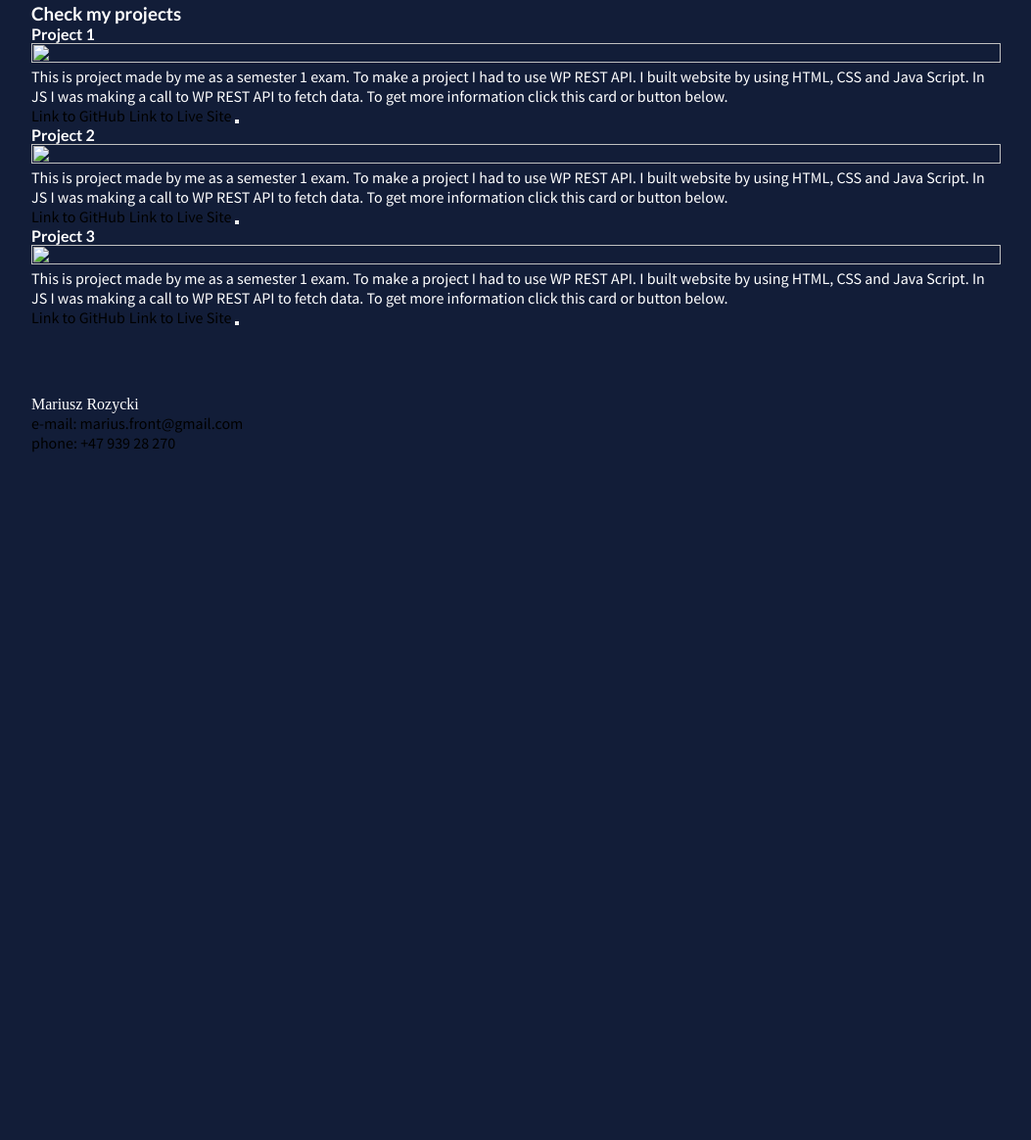
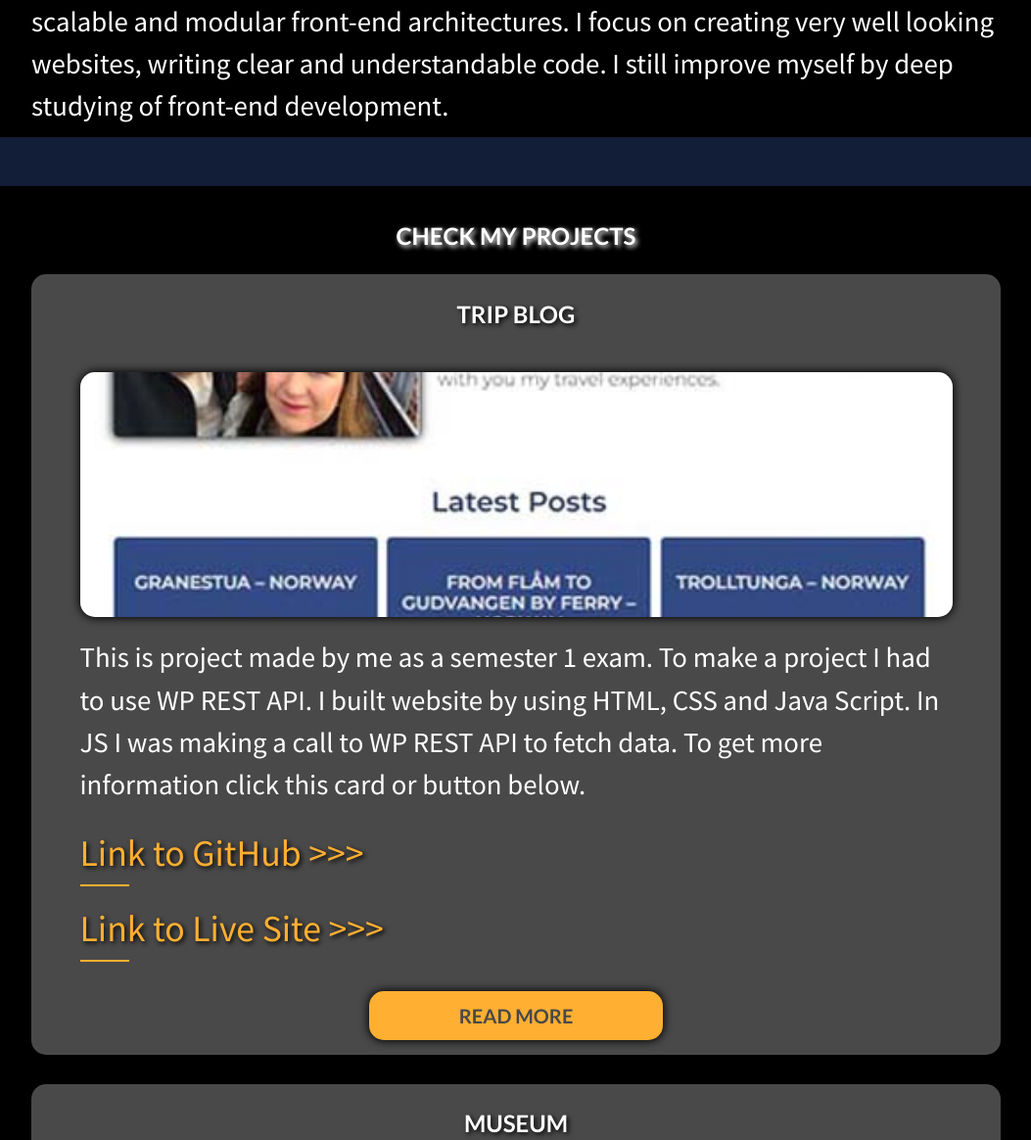
Before and after one commit to MariuszRozycki/portfolio-assignment, a plain HTML site: page index.html in a window 1280 px wide. Shown: the part 824-1988 px from the top of the page at 98% size, without its empty margins (113-1166 px from the left). Before the commit the page ends 1346 px from the top, so only its background shows below. Drawn offline with Linux system fonts and the light colour scheme.

Commit message:
Add home website

```diff
--- a/index.html
+++ b/index.html
@@ -56,37 +56,46 @@
         <h3>Check my projects</h3>
         <div class="my-projects_cards">
           <div class="card">
-            <h4>Project 1</h4>
-            <img src="" alt="">
+            <h4>Trip Blog</h4>
+            <div class="my-projects_img-wrapper">
+              <img src="images/trip-blog_wide-screen.jpg" alt="Trip Blog print screen">
+            </div>
             <p>This is project made by me as a semester 1 exam. To make a project I had to use WP REST API.
               I built website by using HTML, CSS and Java Script. In JS I was making a call to WP REST API to fetch
               data.
               To get more information click this card or button below. </p>
-            <a href="https://github.com/Noroff-FEU-Assignments/project-exam-1-MariuszRozycki">Link to GitHub</a>
-            <a href="https://dynamic-twilight-02d190.netlify.app/">Link to Live Site</a>
-            <button class="btn btn-card"></button>
+            <a href="https://github.com/Noroff-FEU-Assignments/project-exam-1-MariuszRozycki">Link to GitHub
+              &gt;&gt;&gt;</a>
+            <a href="https://dynamic-twilight-02d190.netlify.app/">Link to Live Site &gt;&gt;&gt;</a>
+            <button class="btn btn-card">Read more</button>
           </div>
           <div class="card">
-            <h4>Project 2</h4>
-            <img src="" alt="">
+            <h4>Museum</h4>
+            <div class="my-projects_img-wrapper">
+              <img src="images/museum_wide-screen.jpg" alt="Museum of Science print screen">
+            </div>
             <p>This is project made by me as a semester 1 exam. To make a project I had to use WP REST API.
               I built website by using HTML, CSS and Java Script. In JS I was making a call to WP REST API to fetch
               data.
               To get more information click this card or button below. </p>
-            <a href="https://github.com/Noroff-FEU-Assignments/project-exam-1-MariuszRozycki">Link to GitHub</a>
-            <a href="https://dynamic-twilight-02d190.netlify.app/">Link to Live Site</a>
-            <button class="btn btn-card"></button>
+            <a href="https://github.com/Noroff-FEU-Assignments/project-exam-1-MariuszRozycki">Link to GitHub
+              &gt;&gt;&gt;</a>
+            <a href="https://dynamic-twilight-02d190.netlify.app/">Link to Live Site &gt;&gt;&gt;</a>
+            <button class="btn btn-card">Read more</button>
           </div>
           <div class="card">
-            <h4>Project 3</h4>
-            <img src="" alt="">
+            <h4>Rainy Days</h4>
+            <div class="my-projects_img-wrapper">
+              <img src="images/rainy-days_wide_screen.jpg" alt="Rainy Days print screen">
+            </div>
             <p>This is project made by me as a semester 1 exam. To make a project I had to use WP REST API.
               I built website by using HTML, CSS and Java Script. In JS I was making a call to WP REST API to fetch
               data.
               To get more information click this card or button below. </p>
-            <a href="https://github.com/Noroff-FEU-Assignments/project-exam-1-MariuszRozycki">Link to GitHub</a>
-            <a href="https://dynamic-twilight-02d190.netlify.app/">Link to Live Site</a>
-            <button class="btn btn-card"></button>
+            <a href="https://github.com/Noroff-FEU-Assignments/project-exam-1-MariuszRozycki">Link to GitHub
+              &gt;&gt;&gt;</a>
+            <a href="https://dynamic-twilight-02d190.netlify.app/">Link to Live Site &gt;&gt;&gt;</a>
+            <button class="btn btn-card">Read more</button>
           </div>
         </div>
       </div>
--- a/style/about-me.css
+++ b/style/about-me.css
@@ -5,7 +5,7 @@
 }
 
 .about-me h2 {
-  text-align: center;
+  font-size: calc(var(--medium-font-size) + .7vw);
 }
 
 .about-me_wrapper {
@@ -18,6 +18,6 @@
   width: 100%;
 }
 
-.about-me_wrapper p {
+/* .about-me_wrapper p {
   font-size: calc(var(--normal-font-size) + 1vw);
-}
+} */
--- /dev/null
+++ b/style/footer.css
@@ -0,0 +1,18 @@
+.footer {
+  width: 100%;
+  background-color: var(--color-no9);
+  position: absolute;
+  top: 100%;
+}
+
+.nav-footer {
+  text-align: center;
+}
+
+.footer li,
+.footer li a {
+  font-family: 'Source Sans Pro', sans-serif;
+  color: var(--color-no7);
+  font-size: calc(var(--normal-font-size) + 2px);
+  ;
+}
--- a/style/global.css
+++ b/style/global.css
@@ -1,4 +1,8 @@
 /* global */
+:root {
+  position: relative;
+  min-height: 100vh;
+}
 
 * {
   box-sizing: border-box;
@@ -32,6 +36,7 @@ h2,
 h3,
 h4 {
   font-family: 'Lato', 'Roboto', sans-serif;
+  text-align: center;
 }
 
 h1 {
@@ -39,22 +44,35 @@ h1 {
 }
 
 h2 {
-  font-size: var(calc(--medium-font-size) - 5px);
+  font-size: calc(var(--medium-font-size) - 5px);
 }
 
 h3,
 h4 {
-  font-size: var(calc(--medium-font-size) - 8px);
+  font-size: calc(var(--medium-font-size) - 8px);
+}
+
+h1,
+h2,
+h3,
+h4 {
+  text-transform: uppercase;
+}
+
+h1 span,
+h2 span {
+  display: block;
 }
 
 a {
   text-decoration: none;
-  color: var(--color-no9);
+  color: var(--color-no7);
 }
 
 a,
 p {
-  font-size: var(--normal-font-size);
+  font-size: calc(var(--normal-font-size) + 1vw);
+  line-height: 150%;
   font-family: 'Source Sans Pro', sans-serif;
 }
 
@@ -64,3 +82,29 @@ img {
   height: 100%;
   object-fit: cover;
 }
+
+.logo {
+  background-color: var(--color-no9);
+}
+
+.nav-main,
+.about-me,
+.my-projects {
+  background-color: var(--color-no9);
+  margin-top: 20px;
+}
+
+.btn {
+  font-family: 'Lato', 'Roboto', sans-serif;
+  background-color: var(--color-no3);
+  color: var(--color-no8);
+  height: 50px;
+  text-transform: uppercase;
+  font-size: calc(var(--normal-font-size) + 4px);
+  font-weight: 600;
+  width: 90%;
+  margin: auto;
+  border: 2px solid var(--color-no3);
+  border-radius: var(--middle-radius);
+  box-shadow: var(--box-shadow-light);
+}
--- a/style/header.css
+++ b/style/header.css
@@ -1,7 +1,6 @@
 /* .logo */
 .logo {
   margin: 0;
-  background-color: var(--color-no9);
   color: var(--color-no7);
 }
 
@@ -16,11 +15,8 @@
 
 .logo p,
 .logo h1 {
-  font-size: calc(var(--normal-font-size) + 1vw);
-}
-
-.logo span {
-  display: block;
+  font-size: calc(var(--normal-font-size) + 3vw);
+  text-shadow: var(--text-shadow-light);
 }
 
 .logo h1 {
--- /dev/null
+++ b/style/main.css
@@ -0,0 +1,57 @@
+.my-projects h3 {
+  text-shadow: var(--text-shadow-light);
+}
+
+.my-projects .container {
+  display: grid;
+  grid-template-rows: 80px auto;
+  align-items: center;
+  justify-content: center;
+}
+
+.my-projects_cards {
+  display: grid;
+  row-gap: 30px;
+}
+
+.card {
+  background-color: var(--color-no8);
+  display: grid;
+  grid-template-columns: 90%;
+  justify-content: center;
+  grid-template-rows: 80px 250px repeat(3, auto) 80px;
+  row-gap: 20px;
+  border-radius: var(--middle-radius);
+}
+
+.card h4 {
+  align-self: center;
+  text-shadow: var(--text-shadow-dark);
+}
+
+.my-projects_img-wrapper img {
+  border-radius: var(--middle-radius);
+  box-shadow: var(--box-shadow-light);
+}
+
+.card a {
+  position: relative;
+  font-size: calc(var(--normal-font-size) + 1.7vw);
+  color: var(--color-no3);
+  text-shadow: var(--text-shadow-dark);
+}
+
+.card a::after {
+  position: absolute;
+  bottom: -5px;
+  left: 0;
+  width: 50px;
+  height: 2px;
+  display: block;
+  content: "";
+  background-color: var(--color-no3);
+}
+
+.btn-card {
+  max-width: 300px;
+}
--- a/style/nav.css
+++ b/style/nav.css
@@ -5,8 +5,6 @@
   top: 0;
   width: 100%;
   z-index: 1;
-  background-color: var(--color-no9);
-  /* padding: var(--padding-hamburger-menu); */
 }
 
 .nav-main .container {
--- a/style/style.css
+++ b/style/style.css
@@ -5,3 +5,5 @@
 @import url('header.css');
 @import url('nav.css');
 @import url('about-me.css');
+@import url('main.css');
+@import url('footer.css');
--- a/style/variables.css
+++ b/style/variables.css
@@ -17,8 +17,9 @@ font-family: 'Source Sans Pro', sans-serif;
   --color-no5: #243662;
   --color-no6: #121D38;
   --color-no7: #fff;
-  --color-no8: #eaeaea;
+  --color-no8: #4a4949;
   --color-no9: #000;
+  --color-no10: #17daa3;
 
   /* font-size standard*/
   --normal-font-size: 1rem;
@@ -36,7 +37,8 @@ font-family: 'Source Sans Pro', sans-serif;
   --box-shadow-light: 0px 0px 10px 1px #000;
 
   /* text-shadow */
-  --text-shadow: 2px 2px 5px #000;
+  --text-shadow-dark: 2px 2px 5px var(--color-no9);
+  --text-shadow-light: 2px 2px 5px var(--color-no7);
   --prefix-text-shadow: 4px 5px 4px #000;
 
   /* display: flex */
```
Also changed, not shown: images/museum_mobile-screen.jpg (added), images/museum_wide-screen.jpg (added), images/rainy-days_m-screen.jpg (added), images/rainy-days_wide_screen.jpg (added), images/trip-blog_mobile-screen.jpg (added), images/trip-blog_wide-screen.jpg (added).
